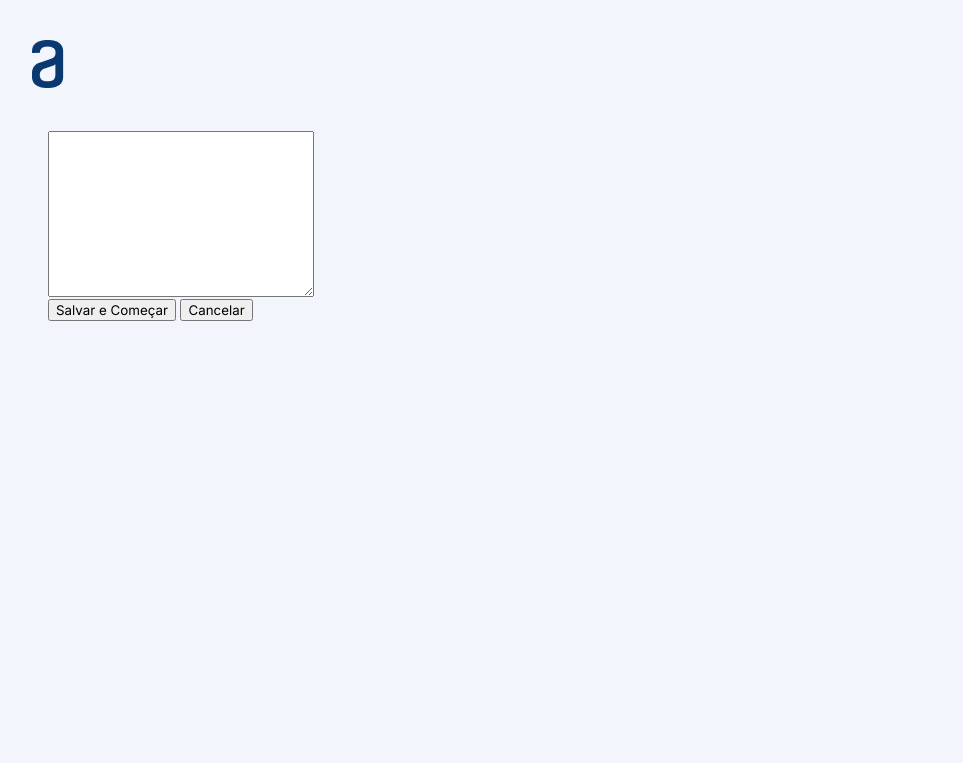
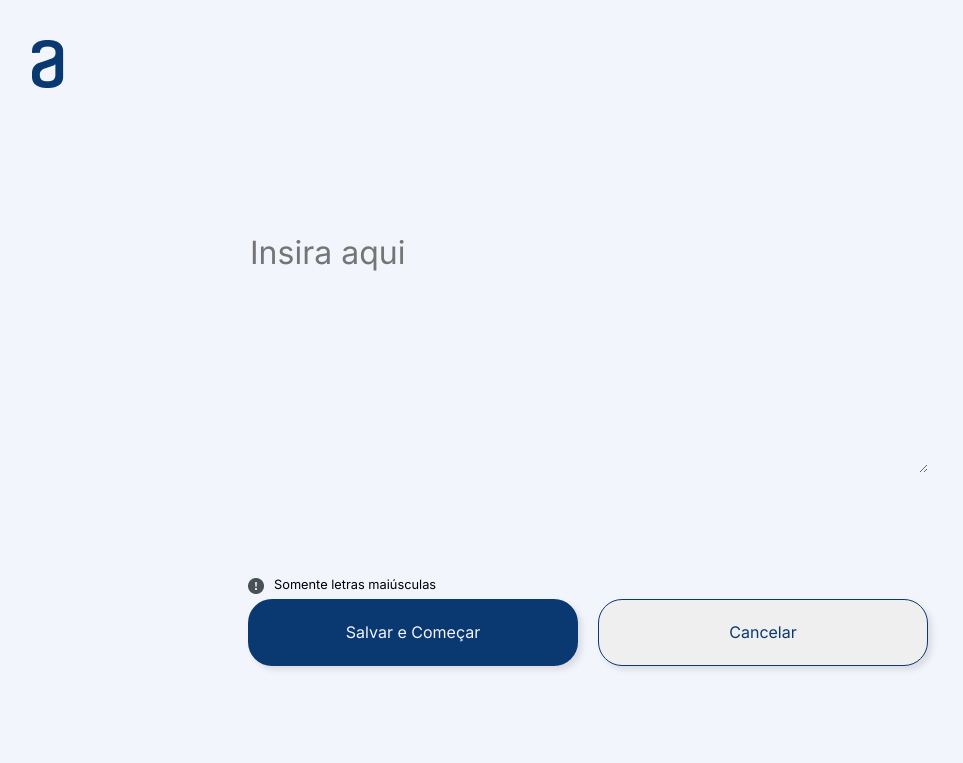
Before and after one commit to joaopdecastro/challenge-forca-oracleone, a plain HTML site: page addpalavra.html in a window 1280 px wide. Shown: the whole page, without its empty margins (52-1015 px from the left). Drawn offline with Linux system fonts and the light colour scheme.

Commit message:
Trabalhando no CSS da página addpagina

```diff
--- a/addpalavra.html
+++ b/addpalavra.html
@@ -20,13 +20,16 @@
     <header>
         <img src="media/logo_alura_22x48px.png" alt="Logotipo Alura">
     </header>
-    <main>
-        <article>
-            <textarea name="" id="" cols="30" rows="10"></textarea>
+    <main class="main-addpalavras">
+        <article class="box-input-ap">
+            <textarea name="input-palavras" id="input-palavras" class="input-palavras" placeholder="Insira aqui"></textarea>
         </article>
-        <div>
-            <button>Salvar e Começar</button>
-            <a href="index.html" target="_self"  rel="prev"><button>Cancelar</button></a>
+
+        <div class="aviso"><img src="media/aviso_16x16px.png" alt="Símbolo de aviso"><p>Somente letras maiúsculas</p></div>
+
+        <div class="but-addpalavras">
+            <div><button class="but-salvar">Salvar e Começar</button></div>
+            <div><a href="index.html" target="_self"  rel="prev"><button class="but-cancelar">Cancelar</button></a></div>
         </div>
     </main>
     <footer></footer>
--- a/style.css
+++ b/style.css
@@ -5,7 +5,9 @@
 
 :root {
     --cor0: #F3F5FC;
+    --cor0-1: #c8cbd3;
     --cor1: #0A3871;
+    --cor1-1: #061f3d;
     --cor3: white;
 }
 
@@ -57,9 +59,126 @@ main {
     scale: 1.05;
 }
 
+.iniciarJogo:hover {
+    animation: mudaCor01 1s infinite;
+}
+
+@keyframes mudaCor01 {
+    0% {
+        background-color: var(--cor1);
+    }
+    50% {
+        background-color: var(--cor1-1) ;
+    }
+    100% {
+        background-color: var(--cor1);
+    }
+}
+
 .adicionarPalavra {
     border: 1.5px solid var(--cor1);
     color: var(--cor1)
 }
 
+.adicionarPalavra:hover {
+    animation: mudaCor02 1s infinite;
+}
+
+@keyframes mudaCor02 {
+    0% {
+        background-color: var(--cor0);
+    }
+    50% {
+        background-color: var(--cor0-1) ;
+    }
+    100% {
+        background-color: var(--cor0);
+    }
+}
+
 /*fim do CSS específico da página main*/
+
+/*CSS específico da página addpalavra */
+
+.main-addpalavras {
+    display: flex;
+    flex-direction: column;
+}
+
+.box-input-ap {
+    width: 680px;
+    margin: 100px auto;
+    flex: 0.6;
+}
+
+.input-palavras {
+    width: 100%;
+    height: 100%;
+    font-size: 2em;
+    background-color: var(--cor0);
+    border: none;
+}
+
+.aviso {
+    font-size: 0.8em;
+    height: 16px;
+    width: 680px;
+    margin: 5px auto;
+}
+
+.aviso img {
+    display: inline-block;
+    vertical-align: middle;
+}
+
+.aviso p {
+    display: inline-block;
+    vertical-align: middle;
+    margin-left: 10px;
+}
+
+.but-addpalavras {
+    flex: .4;
+    width: 680px;
+    margin: auto;
+    display: grid;
+    grid-template-columns: 1fr 1fr;
+    grid-template-rows: 1fr;
+    column-gap: 20px;
+}
+
+.but-salvar, .but-cancelar {
+    width: 100%;
+    height: 67px;
+    border-radius: 24px;
+    box-shadow: 4px 4px 6px rgba(0, 0, 0, 0.103);
+}
+
+.but-salvar {
+    color: var(--cor0);
+    background-color: var(--cor1);
+    border: none;
+    font-size: 1em;
+    transition: 0.5s;
+}
+
+.but-cancelar {
+    font-size: 1em;
+    border: 1.5px solid var(--cor1);
+    color: var(--cor1);
+    transition: 0.5s;
+}
+
+.but-salvar:hover, .but-cancelar:hover {
+    scale: 1.05;
+}
+
+.but-salvar:hover {
+    animation: mudaCor01 1s infinite;
+}
+
+.but-cancelar:hover {
+    animation: mudaCor02 1s infinite;
+}
+
+/* fim CSS específico addpalavra */
```
Also changed, not shown: media/aviso_16x16px.png (added).
